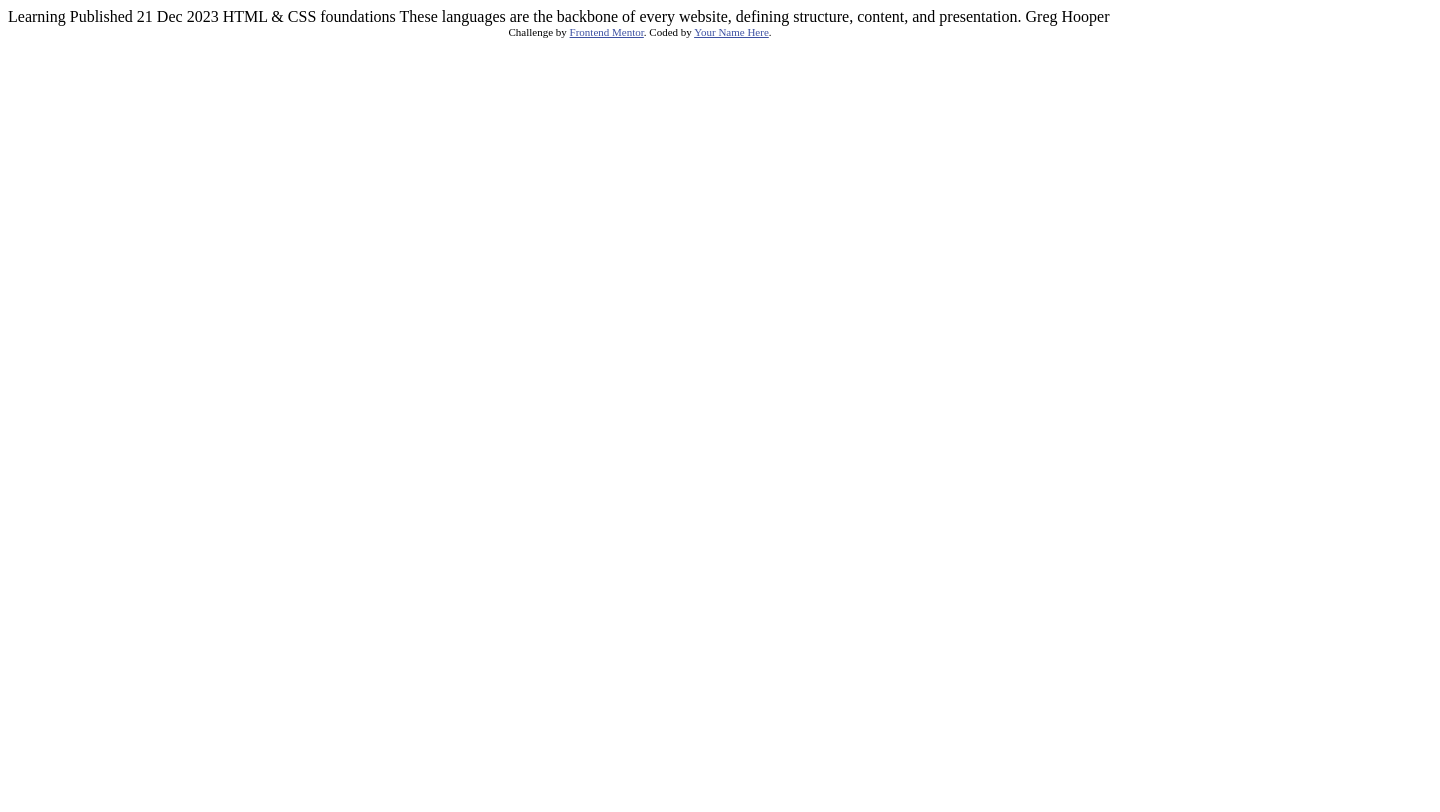
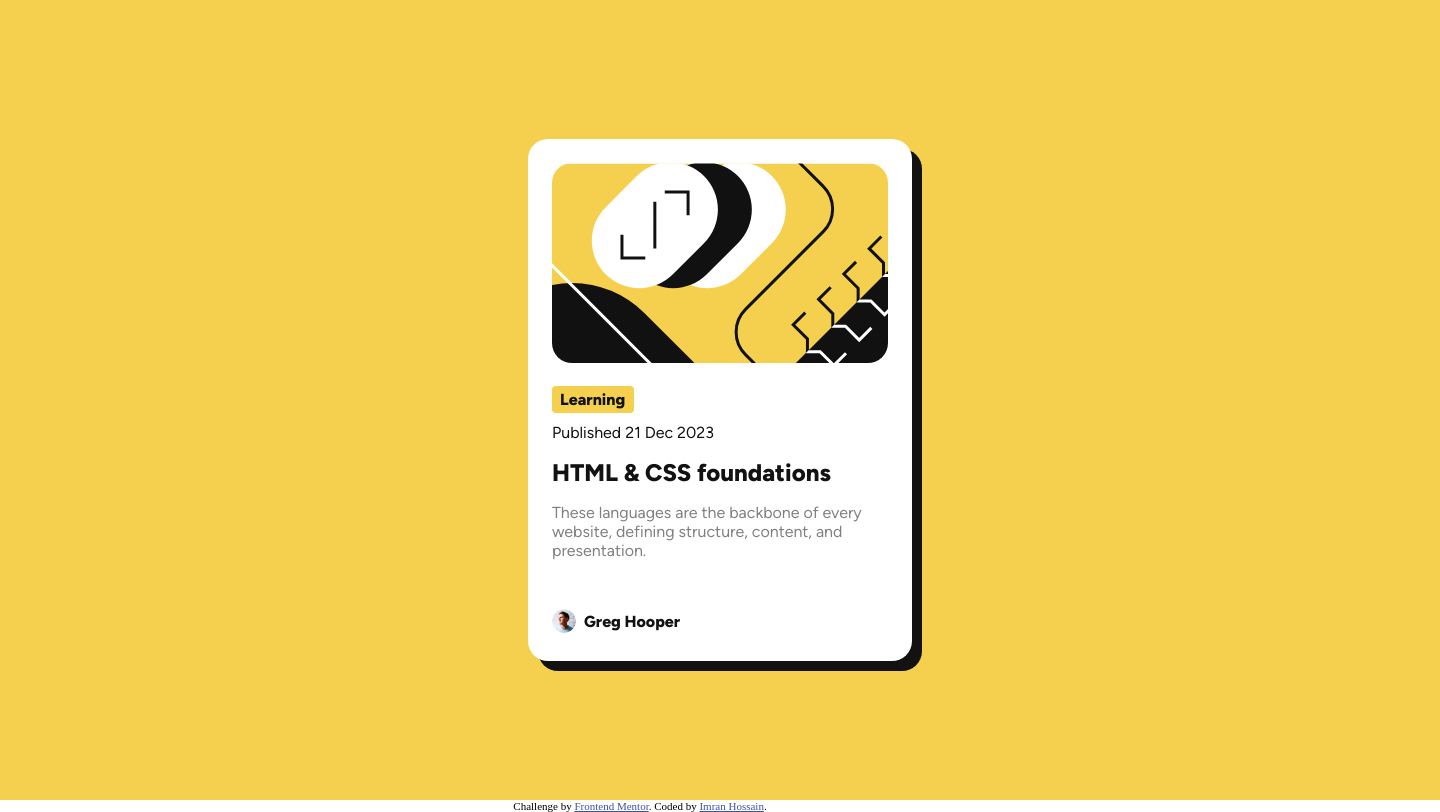
Before and after one commit to imranhossainemi/blog-preview-card-main, a plain HTML site: page index.html in a window 1280 px wide. Shown: the whole page, 1440 px wide, since content can reach past the window. Drawn offline with Linux system fonts and the light colour scheme.

Commit message:
Update index.html

```diff
--- a/index.html
+++ b/index.html
@@ -10,25 +10,157 @@
 
   <!-- Feel free to remove these styles or customise in your own stylesheet 👍 -->
   <style>
+    :root {
+      /* background */
+      --primary-background: hsl(47, 88%, 63%);
+      /* text-color */
+      --white: hsl(0, 0%, 100%);
+      --grey: hsl(0, 0%, 50%);
+      --black: hsl(0, 0%, 7%);
+    }
+
+    @font-face {
+      font-family: 'Figtree';
+      src: url('./assets/fonts/Figtree-VariableFont_wght.ttf') format('truetype');
+    }
+
+    * {
+      padding: 0;
+      margin: 0;
+      box-sizing: border-box;
+    }
+
+    .main {
+      min-width: 1440px;
+      height: 100vh;
+      margin: 0 auto;
+      background-color: var(--primary-background);
+      font-size: 16px;
+      font-family: 'Figtree', sans-serif;
+      display: flex;
+      justify-content: center;
+      align-items: center;
+    }
+
+    .card {
+      width: 384px;
+      height: 522px;
+      margin: 0 auto;
+      background-color: var(--white);
+      border-radius: 20px;
+      box-shadow: 10px 10px 0 var(--black);
+      overflow: hidden;
+      display: flex;
+      flex-direction: column;
+      justify-content: space-between;
+      align-items: center;
+      padding: 24px;
+    }
+
+    .card-image {
+      width: 100%;
+      height: 200px;
+      position: relative;
+      overflow: hidden;
+      border-radius: 20px;
+      background-image: url('./assets/images/illustration-article.svg');
+    }
+
+    .card-content {
+      width: 100%;
+      height: 196px;
+      text-align: left;
+    }
+
+    .card-content> .tag {
+      font-size: 16px;
+      font-weight: 800;
+      color: var(--black);
+      background-color: var(--primary-background);
+      padding: 4px 8px;
+      border-radius: 4px;
+      width: 82px;
+      margin-bottom: 10px;
+    }
+
+    .card-content> .publish-date {
+      font-size: 16px;
+      color: var(--black);
+      margin-bottom: 16px;
+    }
+
+    .card-content> h2> .card-title {
+      font-size: 24px;
+      font-weight: 800;
+      color: var(--black);
+      text-decoration: none;
+    }
+
+    .card-content> h2> .card-title:hover {
+      color: var(--primary-background);
+    }
+
+    .card-content> .card-details {
+      font-size: 16px;
+      color: var(--grey);
+      margin: 16px 0;
+    }
+
+    .card-author {
+      width: 100%;
+      height: 32px;
+      display: flex;
+      flex-direction: row;
+      align-items: center;
+    }
+
+    .card-author> .author-image {
+      width: 24px;
+      height: 24px;
+      border-radius: 50%;
+      margin-right: 8px;
+    }
+
+    .card-author> .author-name {
+      font-weight: 800;
+      color: var(--black);
+    }
+
+    @media screen and (max-width: 980px) {
+      .main {
+        min-width: 375px;
+      }
+
+      .card {
+        width: 327px;
+        height: 501px;
+      }
+    }
+
     .attribution { font-size: 11px; text-align: center; }
     .attribution a { color: hsl(228, 45%, 44%); }
   </style>
 </head>
 <body>
-
-  Learning
-
-  Published 21 Dec 2023
-
-  HTML & CSS foundations
-
-  These languages are the backbone of every website, defining structure, content, and presentation.
-
-  Greg Hooper
-
-  <div class="attribution">
+  <main class="main">
+    <div class="card">
+      <div class="card-image">
+      </div>
+      <div class="card-content">
+        <h3 class="tag">Learning</h3>
+        <p class="publish-date">Published 21 Dec 2023</p>
+        <h2><a class="card-title" href="#">HTML & CSS foundations</a></h2>
+        <p class="card-details">These languages are the backbone of every website, defining structure, content, and presentation.</p>
+      </div>
+      <div class="card-author">
+        <img src="./assets/images/image-avatar.webp" alt="author image" class="author-image">
+        <h4 class="author-name">Greg Hooper</h4>
+      </div>
+    </div>
+  </main>
+  <footer class="attribution">
     Challenge by <a href="https://www.frontendmentor.io?ref=challenge" target="_blank">Frontend Mentor</a>.
-    Coded by <a href="#">Your Name Here</a>.
-  </div>
+    Coded by <a href="github.com/imranhossainemi" target="_blank" >Imran Hossain</a>.
+  </footer>
 </body>
 </html>
```
